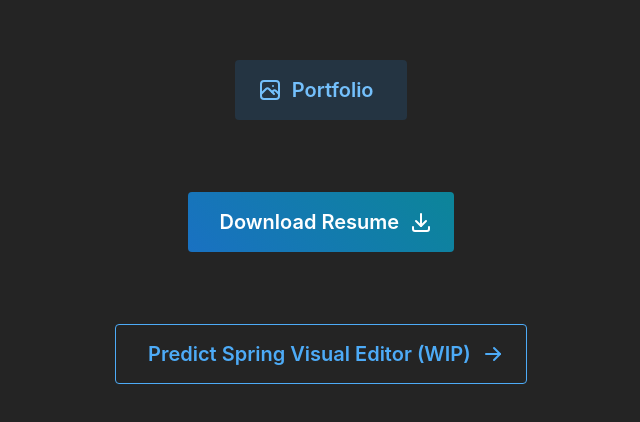
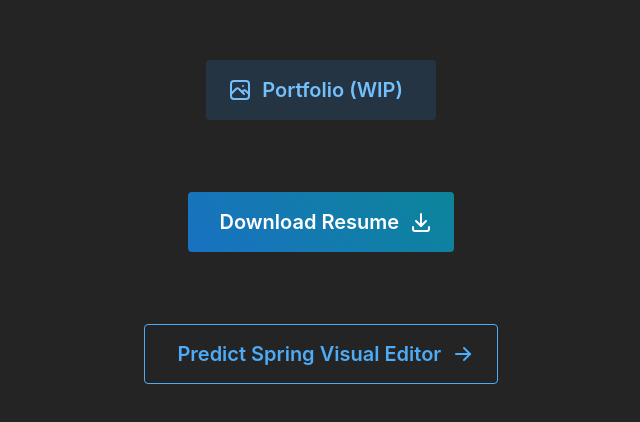
Before and after one commit to dhatrik007/myportfolio, a React (Create React App) app in the folder myportfolio/: page / in a window 1280 px wide. Shown: the part 178-600 px from the top of the page, without its empty margins (319-959 px from the left). Built offline with nearby package versions, Linux system fonts and the light colour scheme.

Commit message:
Update webpage title and Favicon

```diff
--- a/myportfolio/public/index.html
+++ b/myportfolio/public/index.html
@@ -2,14 +2,14 @@
 <html lang="en">
   <head>
     <meta charset="utf-8" />
-    <link rel="icon" href="%PUBLIC_URL%/favicon.ico" />
+    <link rel="icon" href="%PUBLIC_URL%/favicon.jpeg" />
     <meta name="viewport" content="width=device-width, initial-scale=1" />
     <meta name="theme-color" content="#000000" />
     <meta
-      name="description"
-      content="Web site created using create-react-app"
+      name="Predict spring visual editor"
+      content="Js challenge built on react"
     />
-    <link rel="apple-touch-icon" href="%PUBLIC_URL%/logo192.png" />
+    <link rel="apple-touch-icon" href="%PUBLIC_URL%/logo.png" />
     <!--
       manifest.json provides metadata used when your web app is installed on a
       user's mobile device or desktop. See https://developers.google.com/web/fundamentals/web-app-manifest/
@@ -24,7 +24,7 @@
       work correctly both with client-side routing and a non-root public URL.
       Learn how to configure a non-root public URL by running `npm run build`.
     -->
-    <title>React App</title>
+    <title>PredictSpring</title>
   </head>
   <body>
     <noscript>You need to enable JavaScript to run this app.</noscript>
--- a/myportfolio/src/components/BaseLandingInterface.jsx
+++ b/myportfolio/src/components/BaseLandingInterface.jsx
@@ -8,13 +8,13 @@ export default function BaseLandingInterface() {
         <div className={css(styles.mainContainer)}>
             <Flex gap={72} direction={"column"}>
                 <Anchor href="/home" >
-                    <Button size="xl" leftSection={<IconPhoto size={24} />} variant="light">Portfolio</Button>
+                    <Button size="xl" leftSection={<IconPhoto size={24} />} variant="light">Portfolio (WIP)</Button>
                 </Anchor>
                 <Anchor href={resumeURL} download >
                     <Button size="xl" rightSection={<IconDownload size={24} />} variant="gradient">Download Resume</Button>
                 </Anchor>
                 <Anchor href="/pseditor" >
-                    <Button size="xl" rightSection={<IconArrowRight size={24} />} variant="outline">Predict Spring Visual Editor (WIP)</Button>
+                    <Button size="xl" rightSection={<IconArrowRight size={24} />} variant="outline">Predict Spring Visual Editor</Button>
                 </Anchor>
             </Flex>
         </div>
```
Also changed, not shown: myportfolio/public/favicon.jpeg (added), myportfolio/public/logo.jpeg (added).
